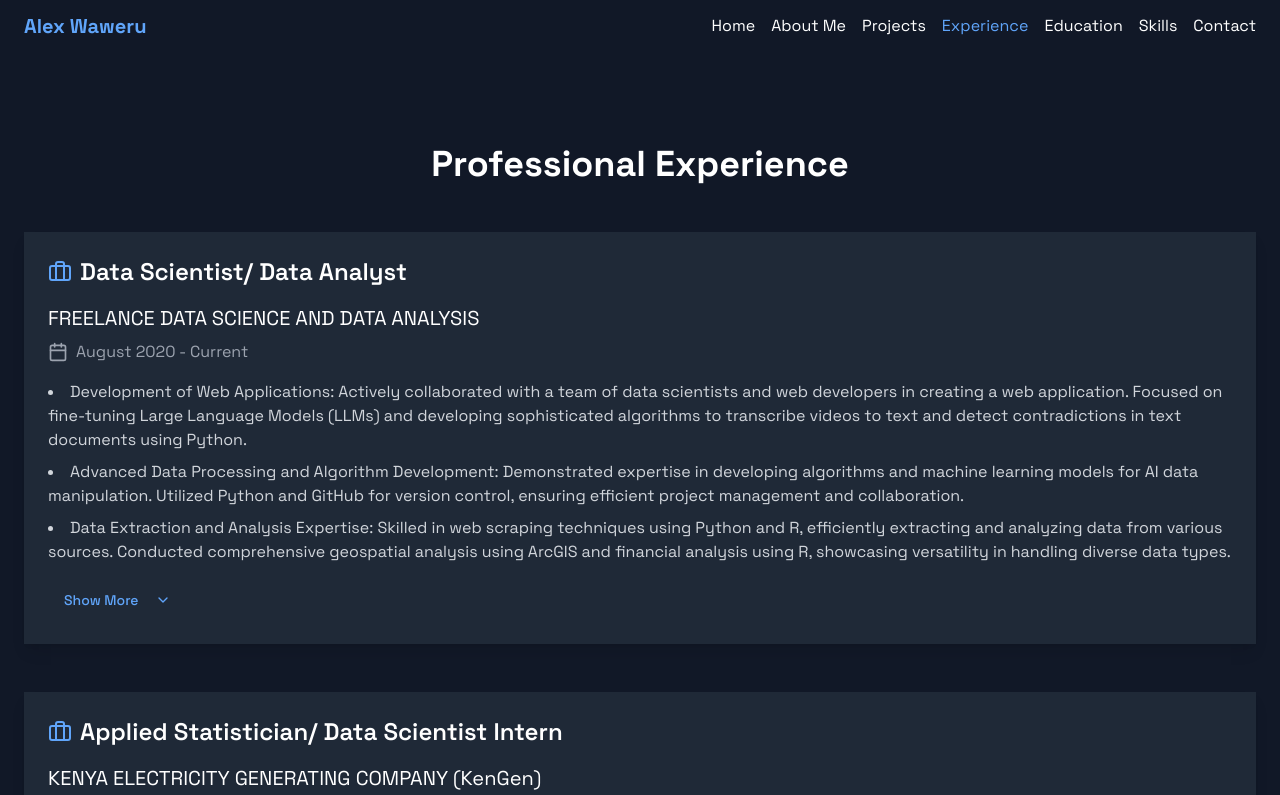
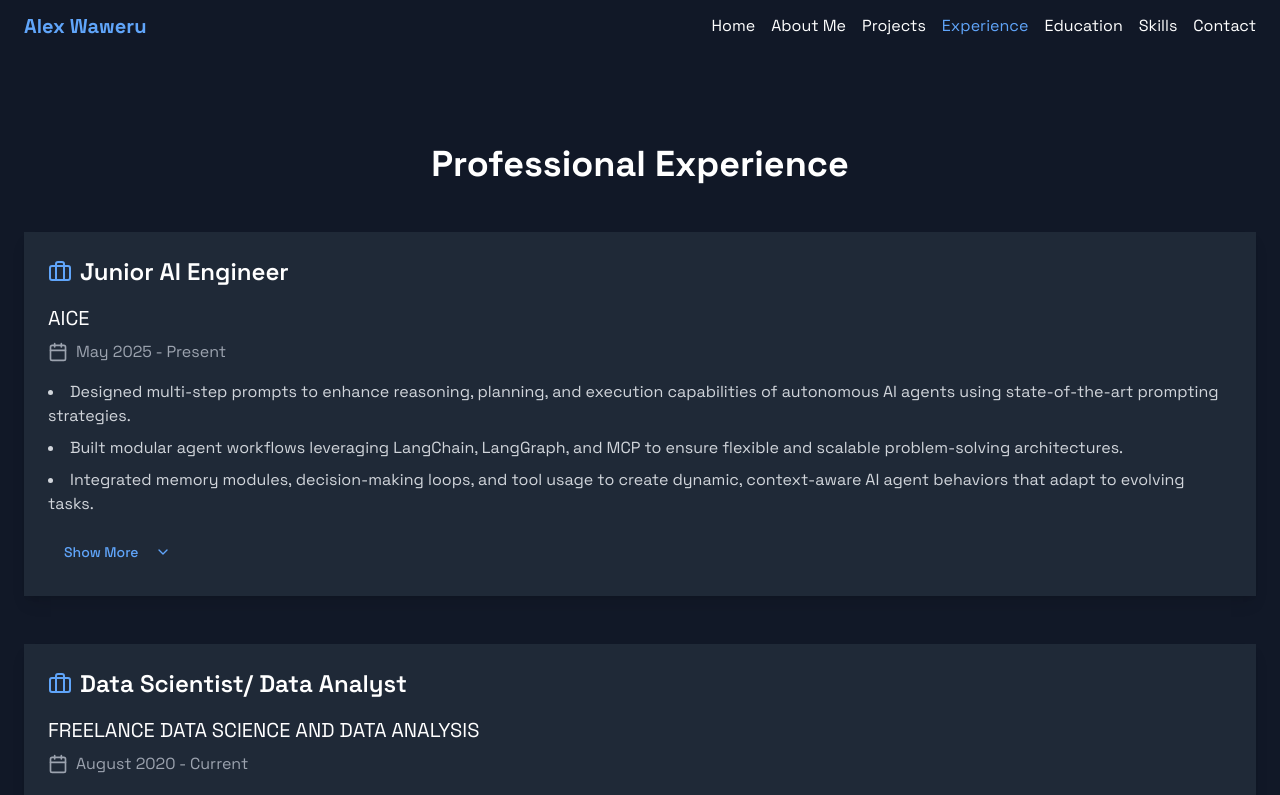
Before and after one commit to AlexGit-05/AlexWaweru.github.io, a Next.js app: page /AlexWaweru.github.io/experience in a window 1280 px wide. Shown: the top 795 px of the page. Built offline with nearby package versions, Linux system fonts and the light colour scheme.

Commit message:
updated portfolio

```diff
--- a/app/about/page.tsx
+++ b/app/about/page.tsx
@@ -33,7 +33,7 @@ export default function AboutMe() {
           </div>
           <div>
             <h2 className="text-2xl font-semibold mb-4 text-blue-400">Alex Waweru</h2>
-            <h3 className="text-xl mb-4">Data Scientist & ML Engineer</h3>
+            <h3 className="text-xl mb-4">Data Scientist & AI Engineer</h3>
             <p className="mb-6">
               With over 4 years of experience in the field of data science and machine learning, I&apos;ve developed a passion for transforming complex data into actionable insights. My journey in this field has been driven by a curiosity to understand patterns in data and a desire to create innovative solutions that make a real-world impact.
             </p>
--- a/app/experience/page.tsx
+++ b/app/experience/page.tsx
@@ -5,6 +5,19 @@ import { Briefcase, Calendar, ChevronDown, ChevronUp } from 'lucide-react'
 import { Button } from "@/components/ui/button"
 
 const experiences = [
+  {
+    "title": "Junior AI Engineer",
+    "company": "AICE",
+    "location": "Nairobi, Kenya",
+    "period": "May 2025 - Present",
+    "responsibilities": [
+      "Designed multi-step prompts to enhance reasoning, planning, and execution capabilities of autonomous AI agents using state-of-the-art prompting strategies.",
+      "Built modular agent workflows leveraging LangChain, LangGraph, and MCP to ensure flexible and scalable problem-solving architectures.",
+      "Integrated memory modules, decision-making loops, and tool usage to create dynamic, context-aware AI agent behaviors that adapt to evolving tasks.",
+      "Developed robust API connections and tool integrations—including web-based tools and code interpreters—utilizing Python and OpenAI Function Calling.",
+      "Collaborated with cross-functional teams to deploy, test, and iterate on LLM-powered systems, improving reliability and accuracy of AI applications."
+    ]
+  },
   {
     title: "Data Scientist/ Data Analyst",
     company: "FREELANCE DATA SCIENCE AND DATA ANALYSIS",
--- a/app/page.tsx
+++ b/app/page.tsx
@@ -268,7 +268,7 @@ export default function Home() {
           className="text-3xl mb-6 text-gray-200"
           variants={itemVariants}
         >
-          Data Scientist & ML Engineer
+          Data Scientist & AI Engineer
         </motion.h2>
 
         <motion.p
```
